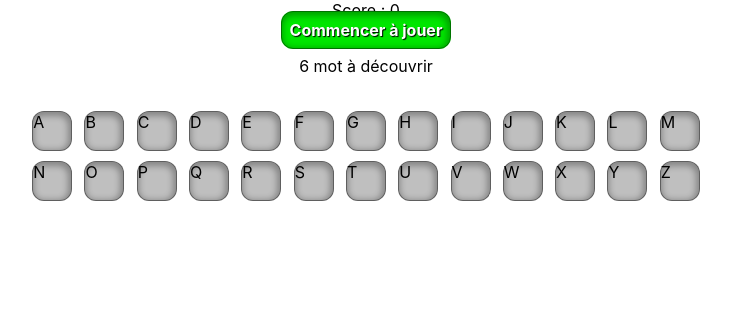
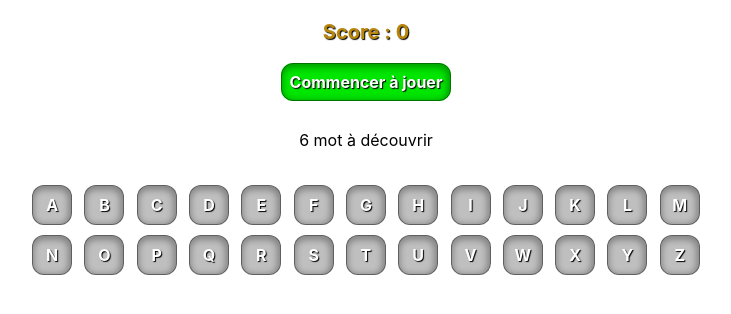
Before and after one commit to PascalTed/wordsgame, a React (Create React App) app: page / in a window 1280 px wide. Shown: the top 314 px of the page, without its empty margins (274-1005 px from the left). Built offline with nearby package versions, Linux system fonts and the light colour scheme.

Commit message:
Modifié et ajouté style dans src/DisplayGameState.css, src/DisplayLetters.css, src/DisplayScore.css, src/DisplayWord.css

```diff
--- a/src/DisplayGameState.css
+++ b/src/DisplayGameState.css
@@ -0,0 +1,3 @@
+#game-state {
+    margin-top: 38px;
+}
--- a/src/DisplayLetters.css
+++ b/src/DisplayLetters.css
@@ -118,7 +118,7 @@
     background-color: rgb(100, 149, 237);
 }
 
-.letter {
+.game-letter {
 
     /*padding: 2px;*/
     margin: auto;
--- a/src/DisplayScore.css
+++ b/src/DisplayScore.css
@@ -1,3 +1,7 @@
-#score {
-    text-align: left;
+#game-score {
+    color: rgb(184, 134, 11);
+    font-size: 20px;
+    margin: 20px 20px 28px 20px;
+    font-weight: bold;
+    text-shadow: 1px 1px 1px black;
 }
--- a/src/DisplayWord.css
+++ b/src/DisplayWord.css
@@ -1,4 +1,4 @@
-#dWord {
+#game-word {
     font-size: 30px;
     margin-bottom: 0;
     font-weight: bold;
```
